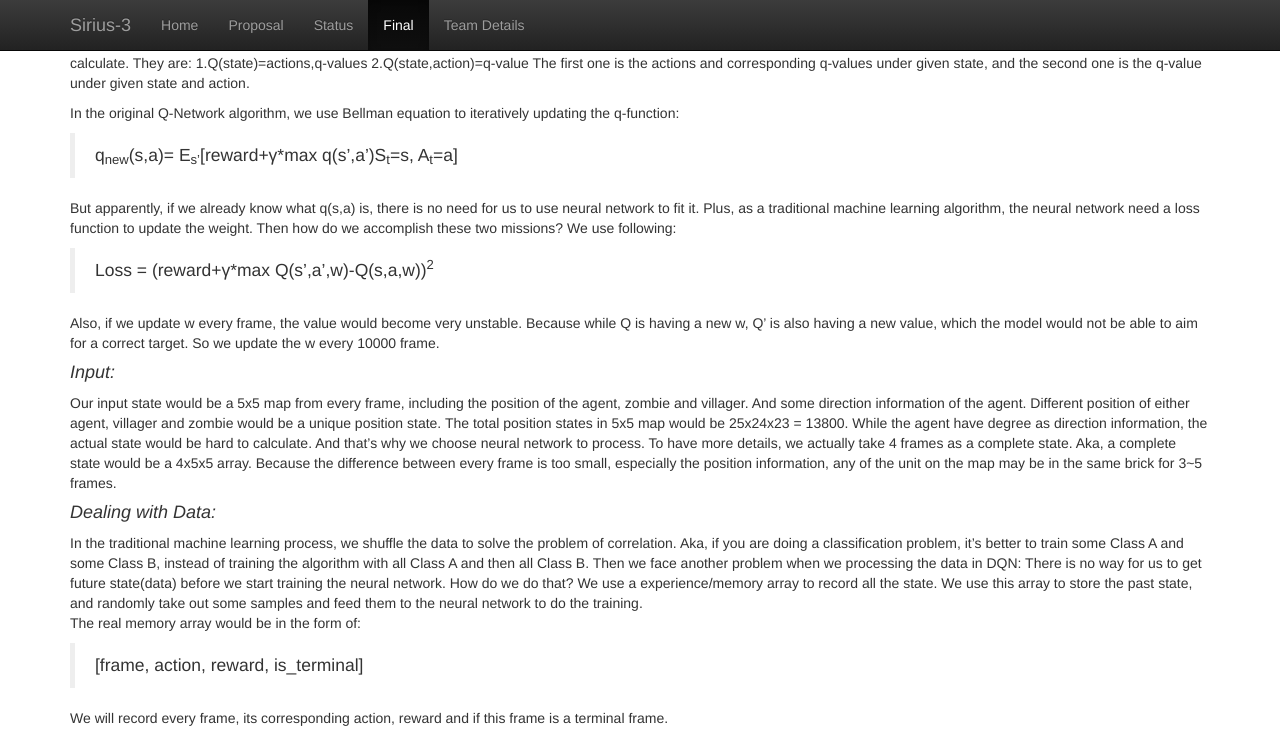
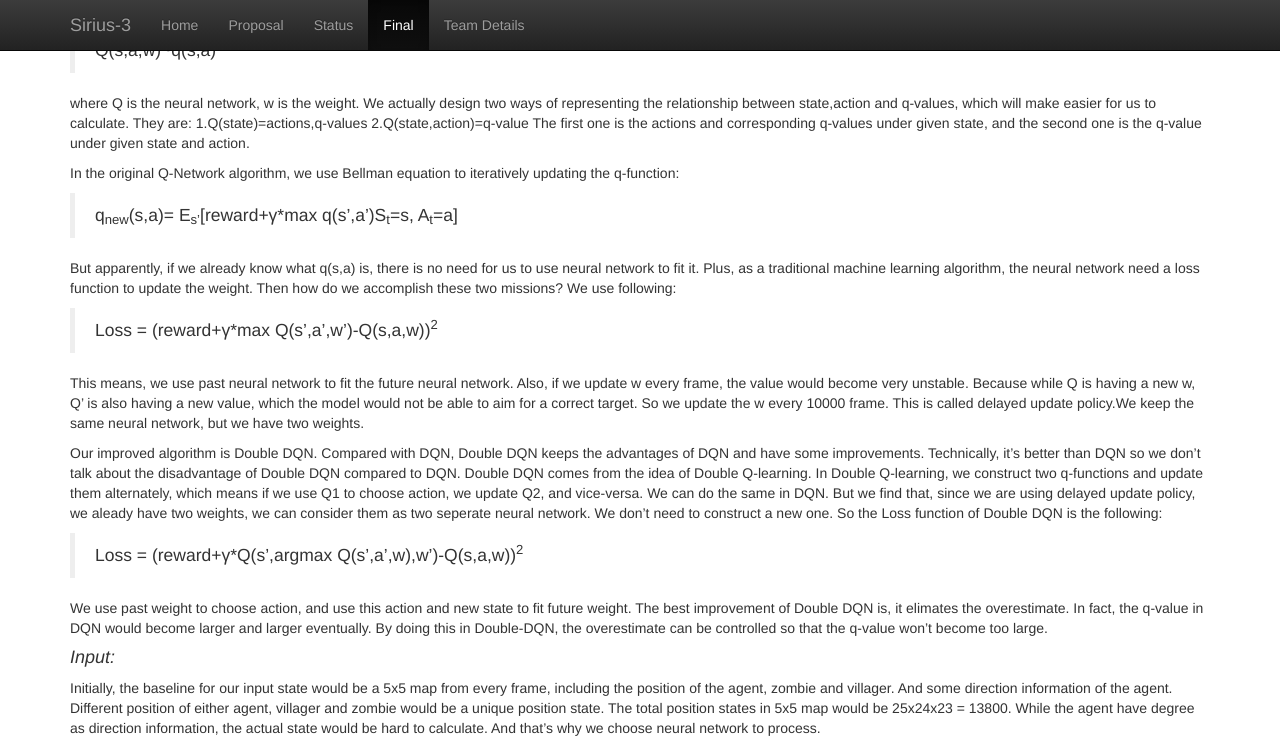
Before and after one commit to jiacheh4/Sirius-3, a Jekyll site: the page built from docs/final.md, in a window 1280 px wide and 1400 px high, scrolled down 857 px. Shown: the top 740 px of the window. Built offline with Jekyll 4.4.1, drawn with Linux system fonts in a browser that asks for light colours; some of the changed text lies outside the part shown.

Commit message:
Update final.md

```diff
--- a/docs/final.md
+++ b/docs/final.md
@@ -11,9 +11,9 @@
 
 ## Project summary:
 
-In this project, our goal is to let agent protect villagers and kill zombies. We do this by using deep reinforcement learning,
-which is a combination of deep learning and reinforcement learning. By randomly choosing actions at the beginning, agent will
-learn from the algorithm and start to choose the best action or move it should do to accomplish our goal.
+In this project, our goal is to let agent protect villager and kill zombie.
+We do this by using deep reinforcement learning, which is a combination of deep learning and reinforcement learning.
+The reason we choose this algorithm is - The villager and zombie are controlled by the game AI itself. Both the agent and the villager is the potential attacking target of the zombie. So how villager and zombie behave is unpredictable. Plus the possible postions of all these three units on the map could over ten thousands, the actual possible state could way more than this number. The traditional q-learning algorithm can't handle this amount of possbile state efficiently. But we know that neural network is good at processing such scale of numbers. Thus we replace the q-function with neural newtwork, and this becomes our final algorithm - deep reinforcement learning.
 
 
 ## Approach:
@@ -26,7 +26,7 @@
 
 #### _Algorithm:_
 
-To be specific, we use DQN(Deep Q-Network) as our main algorithm.
+To be specific, we use DQN(Deep Q-Network) as our baseline algorithm.
 The key point of this algorithm is to fit the original q-value function by using a neural network, which is:
 
 > Q(s,a,w)~q(s,a)
@@ -43,21 +43,36 @@
 
 But apparently, if we already know what q(s,a) is, there is no need for us to use neural network to fit it. Plus, as a traditional machine learning algorithm, the neural network need a loss function to update the weight. Then how do we accomplish these two missions?  We use following:
 
-> Loss = (reward+γ\*max Q(s',a',w)-Q(s,a,w))<sup>2</sup>
+> Loss = (reward+γ\*max Q(s',a',w')-Q(s,a,w))<sup>2</sup>
 
-Also, if we update w every frame, the value would become very unstable. Because while Q is having a new w, Q’ is also having a new value, which the model would not be able to aim for a correct target. So we update the w every 10000 frame.
+This means, we use past neural network to fit the future neural network.
+Also, if we update w every frame, the value would become very unstable. Because while Q is having a new w, Q’ is also having a new value, which the model would not be able to aim for a correct target. So we update the w every 10000 frame. This is called delayed update policy.We keep the same neural network, but we have two weights.
 
+
+Our improved algorithm is Double DQN.
+Compared with DQN, Double DQN keeps the advantages of DQN and have some improvements. Technically, it's better than DQN so we don't talk about the disadvantage of Double DQN compared to DQN.
+Double DQN comes from the idea of Double Q-learning. In Double Q-learning, we construct two q-functions and update them alternately, which means if we use Q1 to choose action, we update Q2, and vice-versa. We can do the same in DQN. But we find that, since we are using delayed update policy, we aleady have two weights, we can consider them as two seperate neural network. We don't need to construct a new one. So the Loss function of Double DQN is the following:
+
+> Loss = (reward+γ\*Q(s',argmax Q(s',a',w),w')-Q(s,a,w))<sup>2</sup>
+
+We use past weight to choose action, and use this action and new state to fit future weight.
+The best improvement of Double DQN is, it elimates the overestimate. In fact, the q-value in DQN would become larger and larger eventually. By doing this in Double-DQN, the overestimate can be controlled so that the q-value won't become too large.
 
 #### _Input:_
 
-Our input state would be a 5x5 map from every frame, including the position of the agent, zombie and villager. And some direction information of the agent. Different position of either agent, villager and zombie would be a unique position state. The total position states in 5x5 map would be 25x24x23 = 13800. While the agent have degree as direction information, the actual state would be hard to calculate. And that’s why we choose neural network to process.
-To have more details, we actually take 4 frames as a complete state. Aka, a complete state would be a 4x5x5 array. Because the difference between every frame is too small, especially the position information, any of the unit on the map may be in the same brick for 3~5 frames.
+Initially, the baseline for our input state would be a 5x5 map from every frame, including the position of the agent, zombie and villager. And some direction information of the agent. Different position of either agent, villager and zombie would be a unique position state. The total position states in 5x5 map would be 25x24x23 = 13800. While the agent have degree as direction information, the actual state would be hard to calculate. And that’s why we choose neural network to process.
+
+While in our final version, we make the map become 7x7.
+To have more details, we actually take 4 frames as a complete state. Aka, a complete state would be a 4x7x7 array. Because the difference between every frame is too small, especially the position information, any of the unit on the map may be in the same brick for 3~5 frames. So we put 4 frames together to make a status.
+
+![picture1](https://docs.google.com/uc?id=1HKmLBiS-_4rl8djMIUy71cU6uyUr07Y4)
+<h6>Fig2. Structure of a single complete State</h6>
 
 
 #### _Dealing with Data:_
 
 In the traditional machine learning process, we shuffle the data to solve the problem of correlation. Aka, if you are doing a classification problem, it’s better to train some Class A and some Class B, instead of training the algorithm with all Class A and then all Class B.  Then we face another problem when we processing the data in DQN: There is no way for us to get future state(data) before we start training the neural network. How do we do that?
-We use a experience/memory array to record all the state. We use this array to store the past state, and randomly take out some samples and feed them to the neural network to do the training.
+We use a experience/memory array to record all the states. We use this array to store the past state, and randomly take out some samples and feed them to the neural network to do the training.
 The real memory array would be in the form of:
 
 > [frame, action, reward, is_terminal]
@@ -80,13 +95,15 @@
 
 #### _Reward:_
 
-We set 6 different situations for rewarding in total. If villager alive in every frame, we give reward 0.02. If villager died, the agent will have reward -50. If zombie died, it scores 40. If the zombie is attacked by the agent, everytime it scores 10. If agent is attacked by zombie, it scores -5. Finally if our agent died, it scores -40.
+We initially set 6 different situations for rewarding in total. If villager alive in every frame, we give reward 0.02. If villager died, the agent will have reward -50. If zombie died, it scores 40. If the zombie is attacked by the agent, everytime it scores 10. If agent is attacked by zombie, it scores -5. Finally if our agent died, it scores -40.
+But in the final version, we delete the reward for the alive of villager, which gets 0.02 every frame. We find that if we do this, the agent may just walk around and buy more time, which would greatly increase the total reward but not killing zombie.
 
 
 #### _Action and Policy:_
 
 We only have 5 action, which are move forward, move backward, turn left, turn right and doing nothing. We let the agent keep attacking so that it only need to consider about which way to go.
-The algorithm we use to choose action is the Greedy Epsilon Policy. We would set the value of epsilon to be 0.05. Then we will randomly generate a number between 0-1, if the number is greater and equal than 0.05, our agent will pick the most valuable action from the q-value list. Otherwise, agent will randomly pick an action to execute.
+In the baseline, the way we choose action is the Greedy Epsilon Policy. We would set the value of epsilon to be 0.05. Then we will randomly generate a number between 0-1, if the number is greater and equal than 0.05, our agent will pick the most valuable action from the q-value list. Otherwise, agent will randomly pick an action to execute.
+In the final version, we improve the policy to be Linear Greedy Epsilon Policy. The reason we do this is - in fact, all the weights in the neural network are set randomly, so the "best action" it choose makes no sense at all, there is no way that we can trust our model at the begining, so there is no need for us to ask it. Just pick a random action. So at the begining, epsilon is set to 1. With the time past, epsilon would going down little by little until 0.05. By doing this, we start to give more trust to our model with the time pass by, but we still want the agent has the chance to get new/random action.
 
 
 
@@ -109,6 +126,7 @@
 
 ![picture5](https://docs.google.com/uc?id=1NViFpFv-skRze1dKprkkuIkNF8bnQXz2)
 <h6>Fig5. The villager was attacked by zombie</h6>
+
 ![picture6](https://docs.google.com/uc?id=1YgtjkIKhi8fiL5WjJzJoFyBOxvBcg8Gq)
 <h6>Fig6. Agent draws the attention of zombie</h6>
 
@@ -122,24 +140,6 @@
 ![picture9](https://docs.google.com/uc?id=1bohSrC52tHW7KkPiLDtU047vKwfeT83C)
 
 
-## Remaining goals and challenges:
-
-#### _Goals:_
-
-1. We plan to use Linear Decay Greedy Epsilon Policy instead of Greedy Epsilon Policy. The epsilon value will be set to 1 at the beginning. Since at the beginning process, our q-network does not generate or form a meaningful data set. Besides, the weight value for the neural network is set by random numbers. Therefore it does not necessary to pick an action based heavily on q-value generated by neural network. We will decrease the value of epsilon along with the time lapses. Finally goal is to decrease epsilon value to 0.05.
-2. We may want to update DQN to Dueling Network. We will separate the state and action. In this way we will have two different value to get a q-network, one will evaluate the value of each state, and the another one will only evaluate the value of each action. Currently, we consider both states and actions together in one  q-network which may have the chance that ignore some points.
-3. When we pick the data from our memory array, we want those data that has more loss than other data to have a higher priority to be picken from the array. Just randomly choose the data from the array cannot tell which data has more value.
-
-
-#### _Challenges:_
-
-1. The challenges we encountered is the size of map. So far we can only train our agent on 5x5 grid. Once the grid becomes larger like 10x10 grid, it would take around 10 hours to train. Since the total states will increase with increase of the map. We plan to increase the size of grid little by little, and borrow a computer with a high performance GPU.  Or maybe we can do screenshot as input state instead of giving map to the agent since the screenshot has more information, and using CNN would be a perfect match for it.
-2. We do spend lots of time trying to understand the DQN algorithm, and the  experience/memory array. We tried our best to transform the algorithm to the code and we did lots of debuggings.
-3. The setup of the game was also painful for us. There are lots of unexpected elements we had not considered before, like the angle agent turns. In some angle, agent cannot hit the zombie but zombie can hit agent. Because we have limited information for the agent, it’s hard for it to make adjustion on such kind of situation.
-
-
-
-
 
 
 
@@ -148,5 +148,6 @@
 1. [Fighting Zombies in Minecraft With Deep Reinforcement Learning](http://cs229.stanford.edu/proj2016/report/UdagawaLeeNarasimhan-FightingZombiesInMinecraftWithDeepReinforcementLearning-report.pdf) - Hiroto Udagawa, Tarun Narasimhan, Shim-Young Lee
 2. [Beat Atari with Deep Reinforcement Learning!](https://becominghuman.ai/lets-build-an-atari-ai-part-1-dqn-df57e8ff3b26) - Adrien Lucas Ecoffet
 3. [Playing Atari with Deep Reinforcement Learning](https://www.cs.toronto.edu/~vmnih/docs/dqn.pdf) - Volodymyr Mnih, Koray Kavukcuoglu, David Silver, Alex Graves, Ioannis Antonoglou, Daan Wierstra Martin Riedmiller
-4. [XML Schema Documentation](https://microsoft.github.io/malmo/0.21.0/Schemas/MissionHandlers.html)
-5. [MalmoPython.AgentHost() documentation](http://microsoft.github.io/malmo/0.16.0/Documentation/classmalmo_1_1_agent_host.html)
+4. [Deep Reinforcement Learning with Double Q-learning](https://arxiv.org/pdf/1509.06461.pdf) - Hado van Hasselt, Arthur Guez, David Silver
+5. [XML Schema Documentation](https://microsoft.github.io/malmo/0.21.0/Schemas/MissionHandlers.html)
+6. [MalmoPython.AgentHost() documentation](http://microsoft.github.io/malmo/0.16.0/Documentation/classmalmo_1_1_agent_host.html)
```
Also changed, not shown: other parts of docs/final.md (+2 -2 lines).
